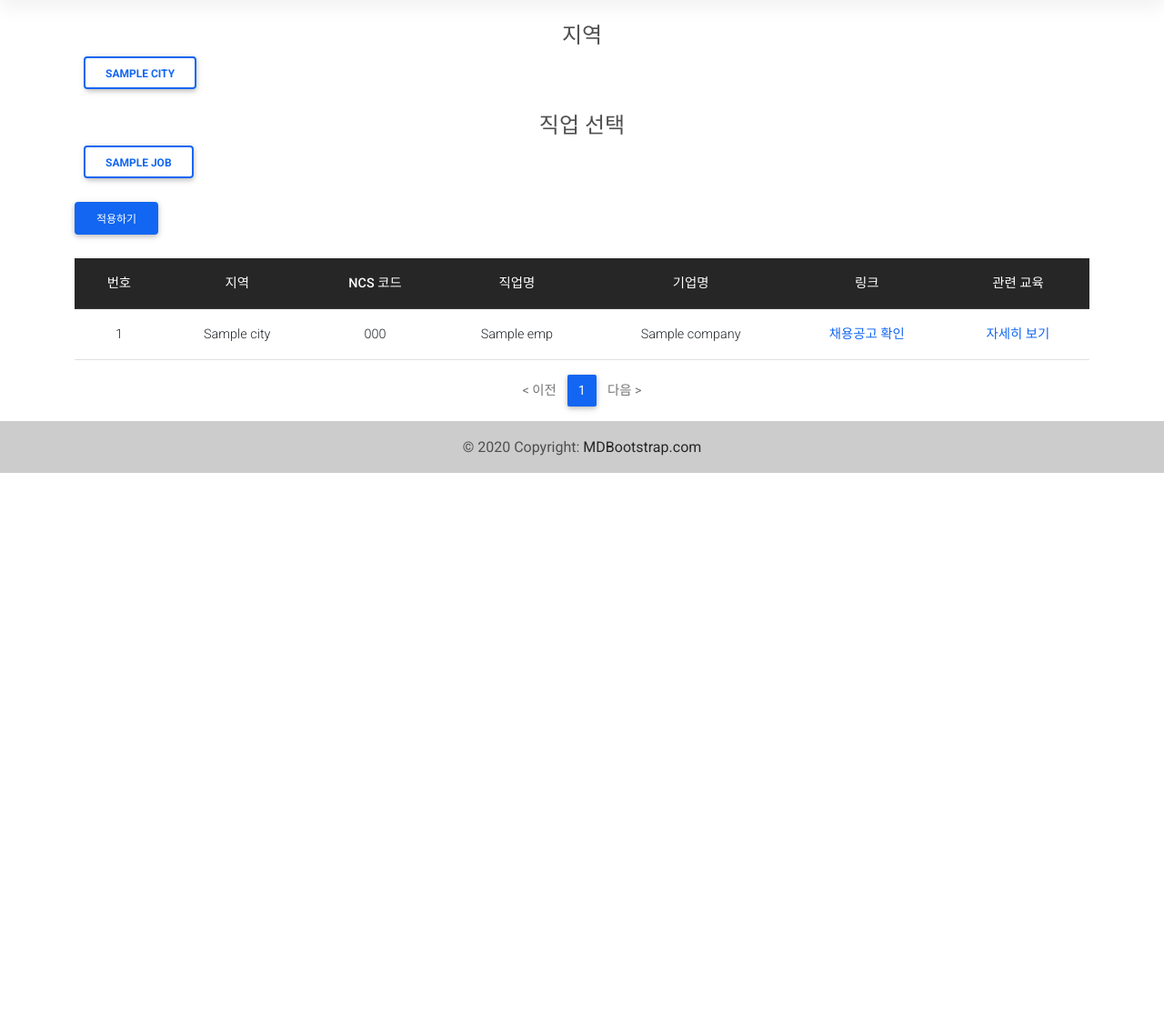
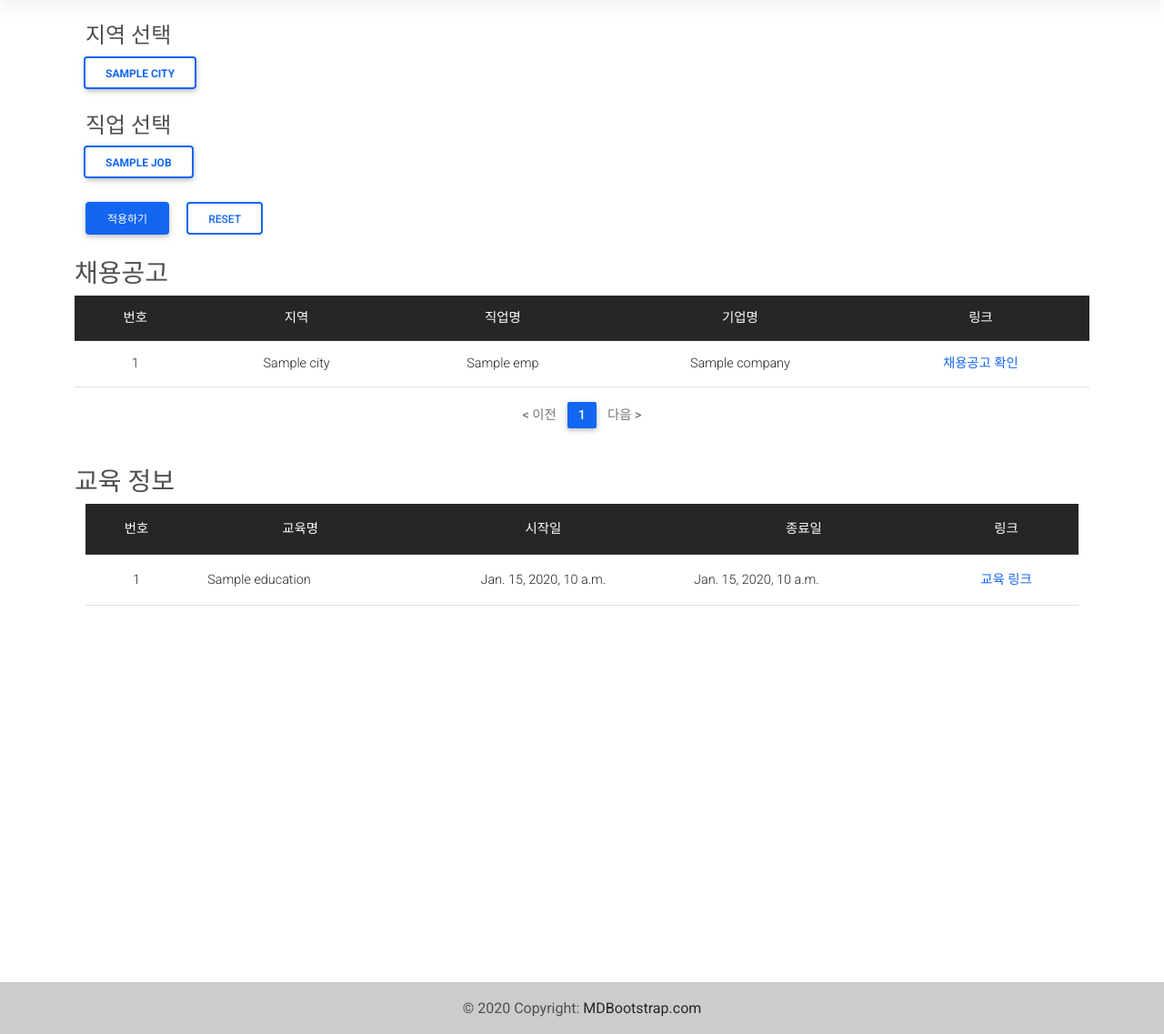
Before and after one commit to gchin97/multi_finalproject, a Django app: template Web_service/templates/prediction/emp.html in a window 1280 px wide. Shown: the part 59-1196 px from the top of the page at 91% size. Before the commit the page ends 579 px from the top, so only its background shows below. Run offline with Django 3.2, Linux system fonts and the light colour scheme; the template is opened without the code that fills it: most values are stand-ins (such as "Sample title", 1, 10 or a date in 2020); some libraries are stand-ins or nearby versions.

Commit message:
제욱현아민주 합본

```diff
--- a/Web_service/prediction/urls.py
+++ b/Web_service/prediction/urls.py
@@ -9,5 +9,4 @@ urlpatterns = [
     path('predict/', views.predict, name='predict'),
     path('emp/', views.emp, name='emp'),
     path('search/', views.search, name='search'),
-    path('education/<str:ncs_code>/', views.education, name='education'),
 ]
--- a/Web_service/templates/prediction/emp.html
+++ b/Web_service/templates/prediction/emp.html
@@ -1,12 +1,14 @@
 {% extends "base.html" %}
 {% load prediction_filter %}
 {% block content %}
+
+<!-- 필터부분 -->
 <div class="container">
     <form action="{% url 'prediction:search' %}" method="get">
         <div class="container">
                 <div class="col">
                     <br>
-                    <h4 class="text-center">지역</h4>
+                    <h4 class="text-left">지역 선택</h4>
                     <div class="btn-group" role="group" aria-label="Basic checkbox toggle button group">
                         {% if city_list %}
                         {% for city in city_list %}
@@ -18,7 +20,7 @@
                 </div>
                 <br>
                 <div class="col">
-                    <h4 class="text-center">직업 선택</h4>
+                    <h4 class="text-left">직업 선택</h4>
                     <div class="btn-group" role="group" aria-label="Basic checkbox toggle button group">
                         {% if job_list %}
                         {% for job in job_list %}
@@ -28,23 +30,31 @@
                         {% endif %}
                     </div>
                 </div>
-            </div>
-            <br>
-            <button type="submit" value='filter' class="btn btn-primary text-center">
-                적용하기
-            </button>
+                <br>
+                <!-- 에러 메시지 표시 -->
+                {% if error_message %}
+                <p class="text-danger">{{ error_message }}</p>
+                {% endif %}
+                <button type="submit" value='filter' class="btn btn-primary text-center">적용하기</button>
+                <input type="submit" value='reset' class="btn btn-outline-primary" formaction="{% url 'prediction:emp' %}" style="margin-left: 15px;">
+                <div>
+                </div>
+        </div>
     </form>
+</div>
 </br>
-<table class="table">
+
+<!-- 채용공고 부분 -->
+<div class="container">
+    <h3>채용공고<h3>
+    <table class="table">
     <thead>
         <tr class="text-center table-dark">
             <th>번호</th>
             <th>지역</th>
-            <th>NCS 코드</th>
             <th>직업명</th>
             <th>기업명</th>
             <th>링크</th>
-            <th>관련 교육</th>
         </tr>
     </thead>
     {% if emp_list %}
@@ -58,9 +68,6 @@
             <td>
                 {{emp.city}}
             </td>
-            <td>
-                {{emp.ncs_code}}
-            </td>
             <td class="text-center">
                 {{emp.job_name}}
             </td>
@@ -70,14 +77,11 @@
             <td>
                 <a href="{{emp.link}}" target="_blank">채용공고 확인</a>
             </td>
-            <td>
-                <a href="{% url 'prediction:education' ncs_code=emp.ncs_code %}">자세히 보기</a>
-            </td>
         </tr>
         {% endfor %}
         {% endif %}
     </tbody>
-</table>
+    </table>
     <!-- 페이징처리 시작 -->
     <ul class="pagination justify-content-center">
         <!-- 이전 페이지 -->
@@ -92,7 +96,7 @@
         {% endif %}
         <!-- 페이지 리스트 -->
         {% for page_number in emp_list.paginator.page_range %}
-        {% if page_number >= emp_list.number|add:-5 and page_number <= emp_list.number|add:+5 %}
+        {% if page_number >= emp_list.number|add:-4 and page_number <= emp_list.number|add:+4 %}
         {% if page_number == emp_list.number %}
         <li class="page-item active" aria-current="page">
             <a href="?page={{page_number}}" class="page-link">{{page_number}}</a>
@@ -115,6 +119,66 @@
         </li>
         {% endif %}
     </ul>
-    <!-- 페이징처리 끝 -->
+<!-- 페이징처리 끝 -->
 </div>
+
+</br>
+<!-- 교육정보 부분 -->
+<div class="container">
+    <h3>교육 정보</h3>
+    <div class="container" style="overflow:scroll; height:500px;">
+        <table class="table">
+            <thead>
+                <tr class="text-center table-dark">
+                    <th>번호</th>
+                    <th>교육명</th>
+                    <th>시작일</th>
+                    <th>종료일</th>
+                    {% comment %} <th>센터명</th>
+                    <th>주소</th>
+                    <th>전화</th>  {% endcomment %}
+                    <th>링크</th>
+                </tr>
+            </thead>
+            {% if education_list %}
+            {% for education in education_list|dictsortreversed:"start_date" %}
+            {% comment %} {% if center_list %}
+            {% for center in center_list %} {% endcomment %}
+            <tbody>
+                <tr class="text-center">
+                    <td>
+                        <!-- 번호 = 전체건수 - 시작인덱스 - 현재 인덱스 + 1 -->
+                        {{ forloop.counter }}
+                    </td>
+                    <td class="text-start">
+                        {{education.train_title}}
+                    </td>
+                    <td class="text-center">
+                        {{education.start_date}}
+                    </td>
+                    <td class="text-start">
+                        {{education.end_date}}
+                    </td>
+                    {% comment %} <td class="text-start">
+                        {{education.train_center}}
+                    </td>
+                    <td class="text-start">
+                        {{center.address}}
+                    </td>
+                    <td>
+                        {{center.center_tel}}
+                    </td> {% endcomment %}
+                    <td>
+                        <a href="{{education.link}}" target="_blank">교육 링크</a>
+                    </td>
+                </tr>
+            {% endfor %}
+            {% endif %}
+            {% comment %} {% endfor %}
+            {% endif %} {% endcomment %}
+            </tbody>
+        </table>
+    </div>
+</div>
+</br>
 {% endblock content %}
```
Also changed, not shown: Web_service/prediction/views.py (+50 -31 lines).
